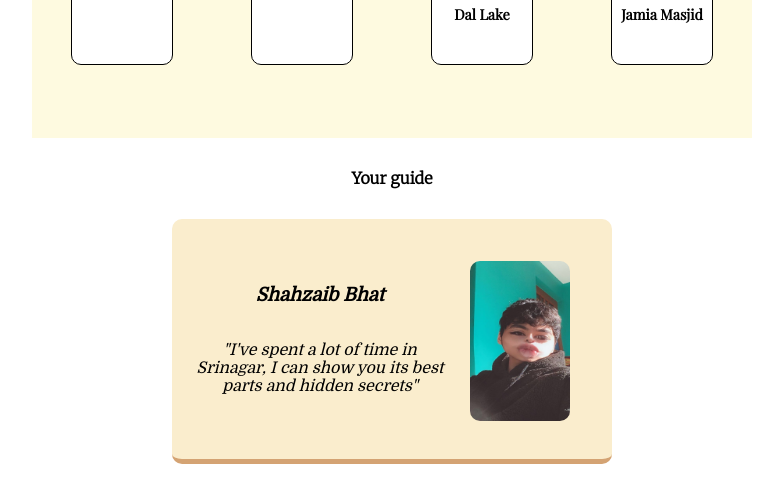
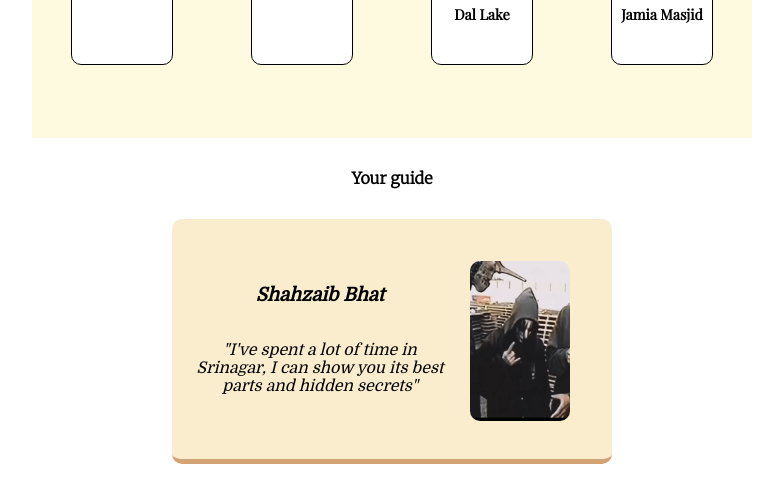
Before and after one commit to Shahzaib065/solo-project-hometown-homepage, a website built with Vite: page index.html in a window 1280 px wide. Shown: the part 505-1008 px from the top of the page, without its empty margins (248-1031 px from the left). Built offline with nearby package versions, Linux system fonts and the light colour scheme; files whose address does not match are found by name.

Commit message:
avatar changed

```diff
--- a/index.html
+++ b/index.html
@@ -55,7 +55,7 @@
                         <p>"I've spent a lot of time in Srinagar, I can show you its best parts and hidden secrets"</p>
                     </div>
                     <div>
-                        <img  class="guide-avatar" src="/images/avatar.jpg">
+                        <img  class="guide-avatar" src="/images/avatar-img.jpg">
                     </div>
                 </div>
 
```
Also changed, not shown: images/avatar-img.jpg (added), images/avatar.jpg (deleted).
